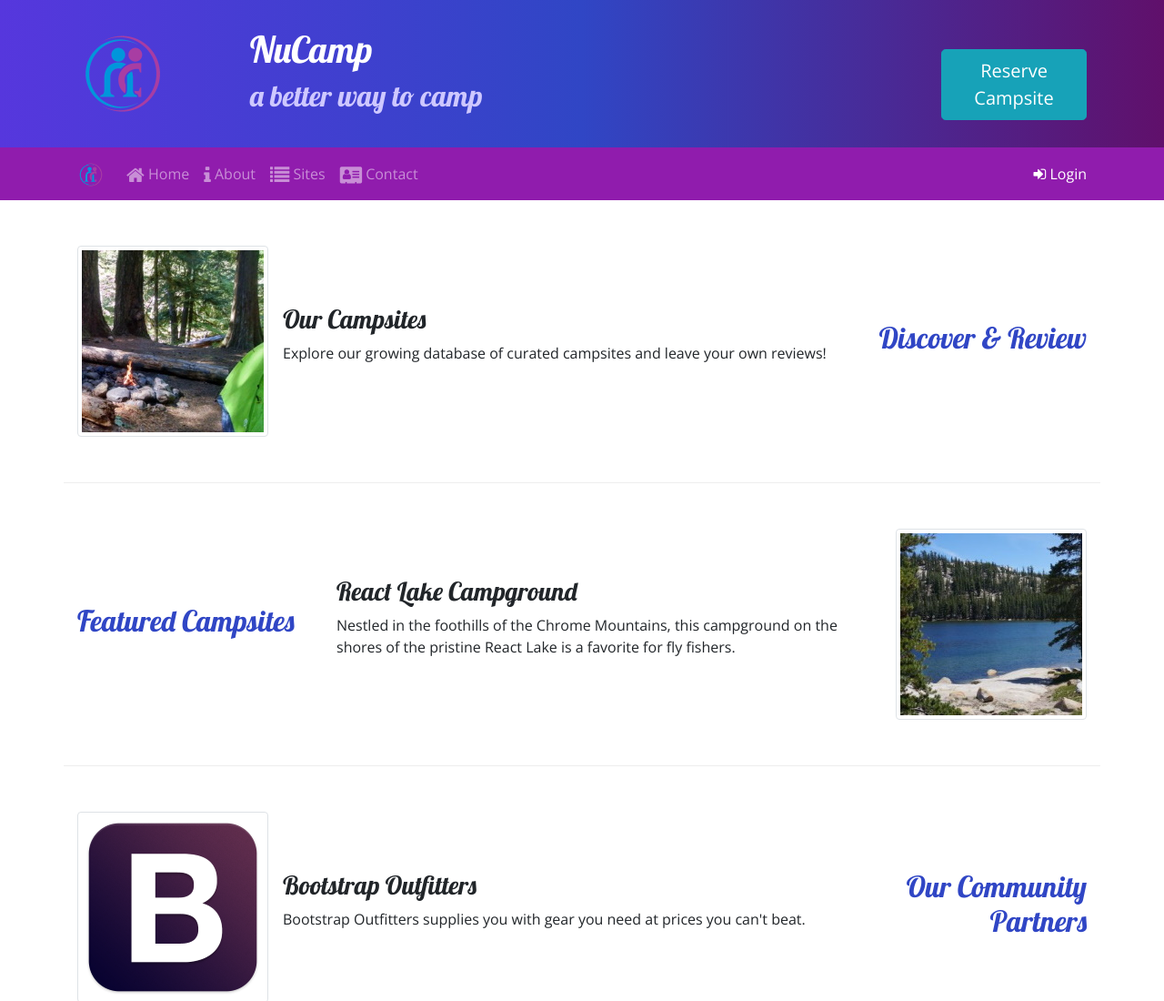
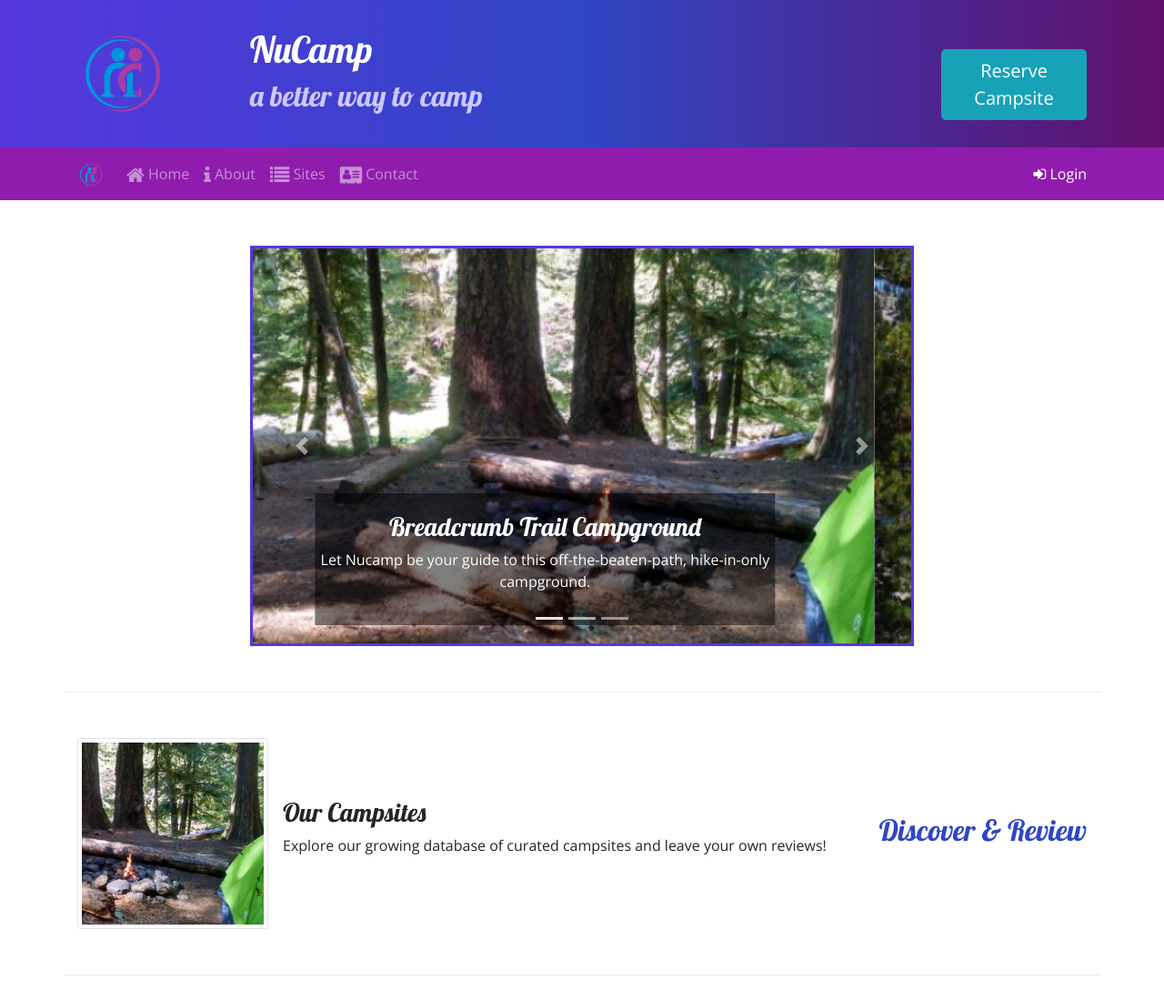
Before and after one commit to CindyGenoves/nucamp, a website: page index.html in a window 1280 px wide. Shown: the top 1100 px of the page at 91% size. Drawn offline with nearby package versions, Linux system fonts and the light colour scheme.

Commit message:
Carousel

```diff
--- a/css/styles.css
+++ b/css/styles.css
@@ -41,3 +41,11 @@ header h2 {
     border-top: none;
     padding: 10px;
 }
+
+.carousel-caption {
+    background-color: rgba(0, 0, 0, 0.5);
+}
+
+.carousel {
+    border: solid #5637DD;
+}
--- a/index.html
+++ b/index.html
@@ -94,9 +94,52 @@
             </div>
         </div>
     </div>
+
     <div class="container">
-        <div class="row row-content
-        align-items-center">
+        <div class="row row-content">
+            <div class="col-md-8 mx-auto">
+                <div id="homeCarousel" class="carousel slide" data-ride="carousel">
+                    <ol class="carousel-indicators">
+                        <li data-target="#homeCarousel" data-slide-to="0" class="active"></li>
+                        <li data-target="#homeCarousel" data-slide-to="1"></li>
+                        <li data-target="#homeCarousel" data-slide-to="2"></li>
+                    </ol>
+                    <div class="carousel-inner">
+                        <div class="carousel-item active">
+                            <img class="d-block w-100" src="img/breadcrumb-trail.jpg" alt="Breadcrumb Trail Campground" />
+                            <div class="carousel-caption">
+                                <h3>Breadcrumb Trail Campground</h3>
+                                <p class="d-none d-sm-block">Let Nucamp be your guide to this off-the-beaten-path, hike-in-only campground.</p>
+                            </div>
+                        </div>
+                        <div class="carousel-item">
+                            <img class="d-block w-100" src="img/react-lake.jpg" alt="React Lake Campground" />
+                            <div class="carousel-caption">
+                                <h3>React Lake Campground</h3>
+                                <p class="d-none d-sm-block">Nestled in the foothills of the Chrome Mountains, this campground on the shores of the pristine React Lake is a favorite for fly fishers.</p>
+                            </div>
+                        </div>
+                        <div class="carousel-item">
+                            <img class="d-block w-100" src="img/chrome-river.jpg" alt="Chrome River Campground" />
+                            <div class="carousel-caption">
+                                <h3>Chrome River Campground</h3>
+                                <p class="d-none d-sm-block">Spend a few sunny days and starry nights beneath a canopy of old-growth firs at this enchanting spot by the Chrome River.</p>
+                            </div>
+                        </div>
+                    </div>
+                    <a class="carousel-control-prev" href="#homeCarousel" role="button" data-slide="prev">
+                        <span class="carousel-control-prev-icon"></span>
+                        <span class="sr-only">Previous</span>
+                    </a>
+                    <a class="carousel-control-next" href="#homeCarousel" role="button" data-slide="next">
+                        <span class="carousel-control-next-icon"></span>
+                        <span class="sr-only">Next</span>
+                    </a>
+                </div>
+            </div>
+        </div>
+
+        <div class="row row-content align-items-center">
             <div class="col-sm-4 order-sm-last col-md-3">
                 <h2 class="text-sm-right">Discover & Review</h2>
             </div>
```
